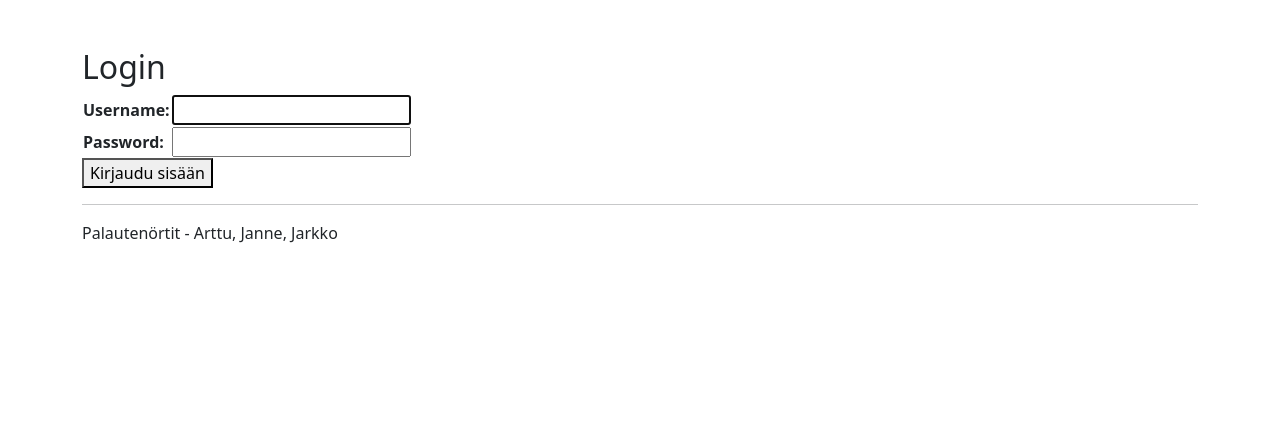
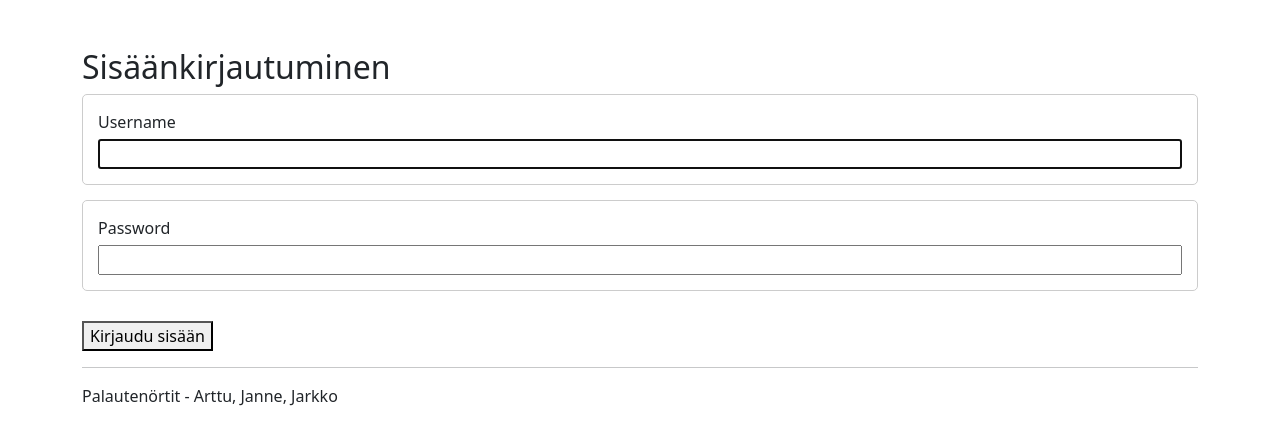
Before and after one commit to hamk-webdev-intip21a6/palautenortit, a Django app: page /login/ in a window 1280 px wide. Shown: the part 56-501 px from the top of the page. Run offline with Django 4.2, Linux system fonts and the light colour scheme.

Commit message:
Added css to login/reg. page

```diff
--- a/mysite/settings.py
+++ b/mysite/settings.py
@@ -54,6 +54,10 @@
     'django.middleware.clickjacking.XFrameOptionsMiddleware',
 ]
 
+MESSAGE_STORAGE = 'django.contrib.messages.storage.session.SessionStorage'
+
+SESSION_ENGINE = 'django.contrib.sessions.backends.db'
+
 ROOT_URLCONF = 'mysite.urls'
 
 TEMPLATES = [
@@ -108,7 +112,7 @@
 # Internationalization
 # https://docs.djangoproject.com/en/4.2/topics/i18n/
 
-LANGUAGE_CODE = 'en-us'
+LANGUAGE_CODE = 'fi-fi'
 
 TIME_ZONE = 'Europe/Helsinki'
 
--- a/mysite/urls.py
+++ b/mysite/urls.py
@@ -5,6 +5,7 @@
 from account.views import SignUpView
 from django.conf import settings
 from django.conf.urls.static import static
+from django.contrib import messages
 
 urlpatterns = [
     path('admin/', admin.site.urls),
--- a/templates/base.html
+++ b/templates/base.html
@@ -30,6 +30,7 @@
 	{% block footer %}
 	<hr>
 	<footer>Palautenörtit - Arttu, Janne, Jarkko</footer>
+	<br>
 	{% endblock footer %}
       </div>
     {% endblock body %}  <!-- AND HERE -->
--- a/templates/registration/login.html
+++ b/templates/registration/login.html
@@ -1,12 +1,55 @@
 {% extends 'base.html' %}
-{% block title %}Login{% endblock %}
 {% block content %}
-<h2>Login</h2>
-<form method="post">
+  <style>
+    .form-container {
+      display: flex;
+      flex-direction: column;
+      width: 100%;
+      margin-bottom: 15px;
+    }
+    .form-container label {
+      margin-bottom: 5px;
+    }
+    .form-field {
+      display: flex;
+      flex-direction: column;
+      padding: 15px;
+      border: 1px solid #ccc;
+      border-radius: 5px;
+      margin-bottom: 15px;
+    }
+    .error-list {
+      color: red;
+      font-size: 14px;
+      margin-top: 5px;
+    }
+  </style>
+
+<h2>Sisäänkirjautuminen</h2>
+  <form method="post">
     {% csrf_token %}
-    <table>
-    {{ form.as_table }}
-</table>
+    <div class="form-container">
+      {% for field in form %}
+        <div class="form-field">
+          <label for="{{ field.auto_id }}">{{ field.label }}</label>
+          {{ field }}
+          {% if field.errors %}
+            <ul class="error-list">
+              {% for error in field.errors %}
+                <li>{{ error }}</li>
+              {% endfor %}
+            </ul>
+          {% endif %}
+        </div>
+      {% endfor %}
+    </div>
     <button type="submit" class="button button2">Kirjaudu sisään</button>
-</form>
+  </form>
+  {% if messages %}
+    <ul class="messages">
+      {% for message in messages %}
+        <li{% if message.tags %} class="{{ message.tags }}"{% endif %}>{{ message }}</li>
+      {% endfor %}
+    </ul>
+  {% endif %}
 {% endblock %}
```
Also changed, not shown: templates/registration/signup.html (+58 -9 lines).
